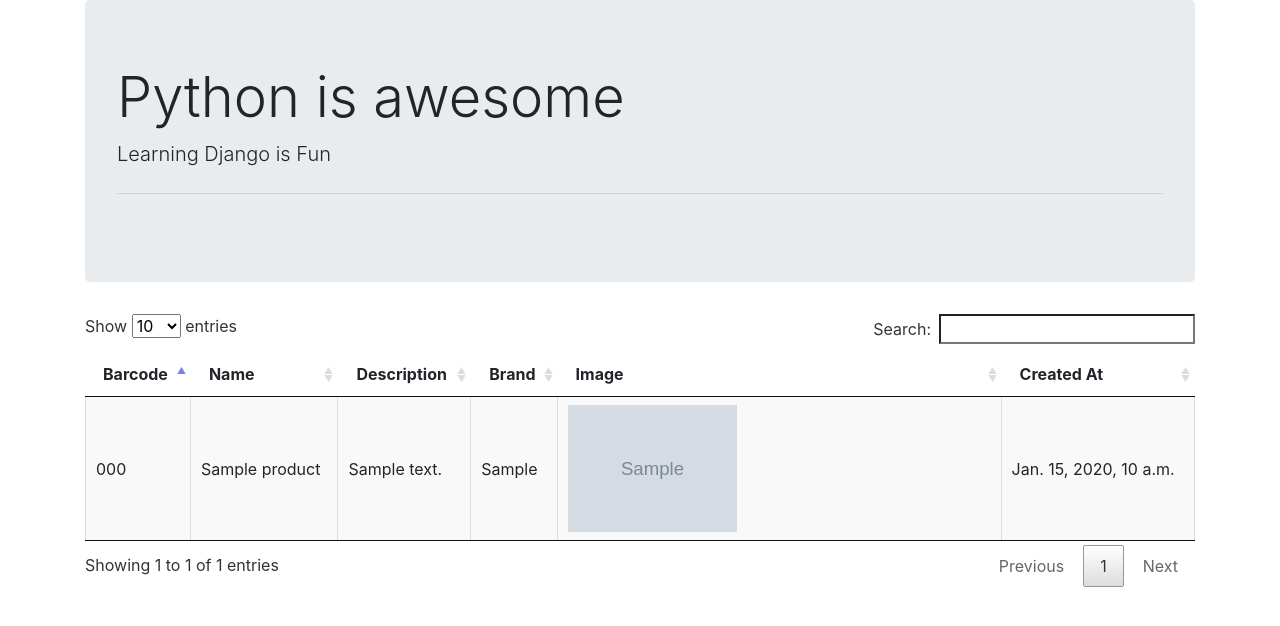
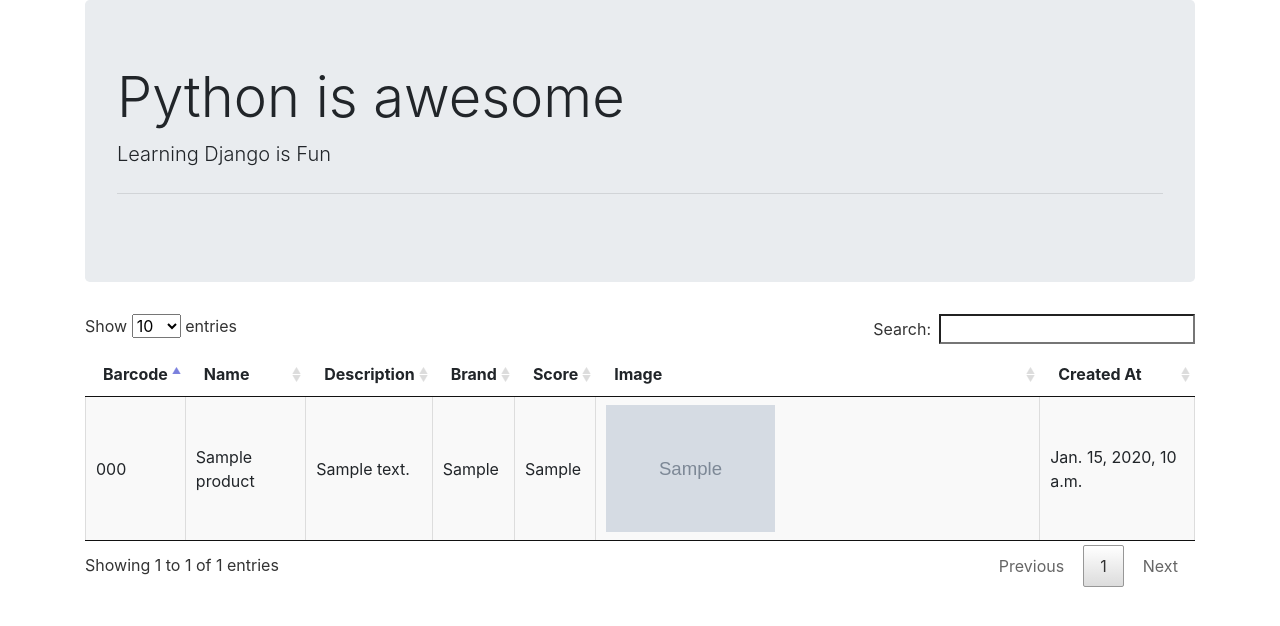
Before and after one commit to AghaRameez1/QrCode, a Django app: page / in a window 1280 px wide. Shown: the top 626 px of the page. Run offline with Django 3.2, Linux system fonts and the light colour scheme; tables that the repository leaves empty hold one stand-in row (values such as "Sample post"); grey boxes marked "Sample" are stand-in pictures; some libraries are stand-ins or nearby versions.

```diff
--- a/templates/index.html
+++ b/templates/index.html
@@ -5,7 +5,7 @@
     <meta charset="UTF-8">
     <title>BarCode Example</title>
     <link rel="stylesheet" href="{% static 'custom/css/bootstrap.min.css' %}">
-    <link rel="stylesheet" type="text/css" href="{% static 'custom/css/jquery.dataTables.css'%}">
+    <link rel="stylesheet" type="text/css" href="{% static 'custom/css/jquery.dataTables.css' %}">
 
 </head>
 <body>
@@ -24,6 +24,7 @@
                 <th>Name</th>
                 <th>Description</th>
                 <th>Brand</th>
+                <th>Score</th>
                 <th>Image</th>
                 <th>Created At</th>
                 </thead>
@@ -34,7 +35,9 @@
                         <td>{{ p.product_name }}</td>
                         <td>{{ p.product_description }}</td>
                         <td>{{ p.product_brand }}</td>
-                        <td style="width: 40%">{% if p.product_image %}<img class='img-fluid' style="width: 40%" src="{{ p.product_image.url }}" >
+                        <td>{{ p.product_score }}</td>
+                        <td style="width: 40%">{% if p.product_image %}
+                            <img class='img-fluid' style="width: 40%" src="{{ p.product_image.url }}">
                         {% else %}"None"{% endif %}</td>
                         <td>{{ p.created_at }}</td>
                     </tr>
@@ -52,7 +55,7 @@
 <script>
     $(document).ready(function () {
         $('#table_id').DataTable({
-            responsive:true,
+            responsive: true,
 
         });
     });
```
